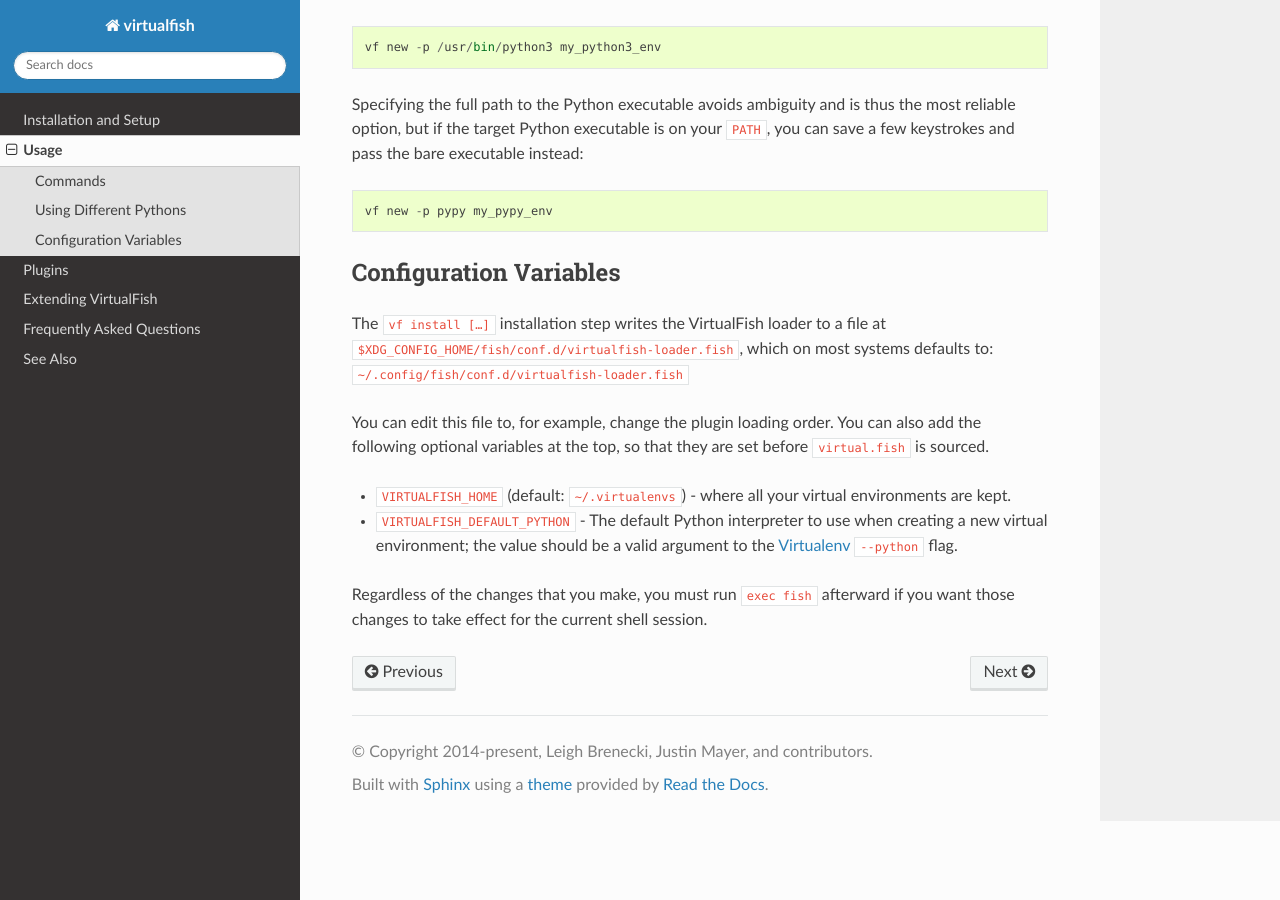
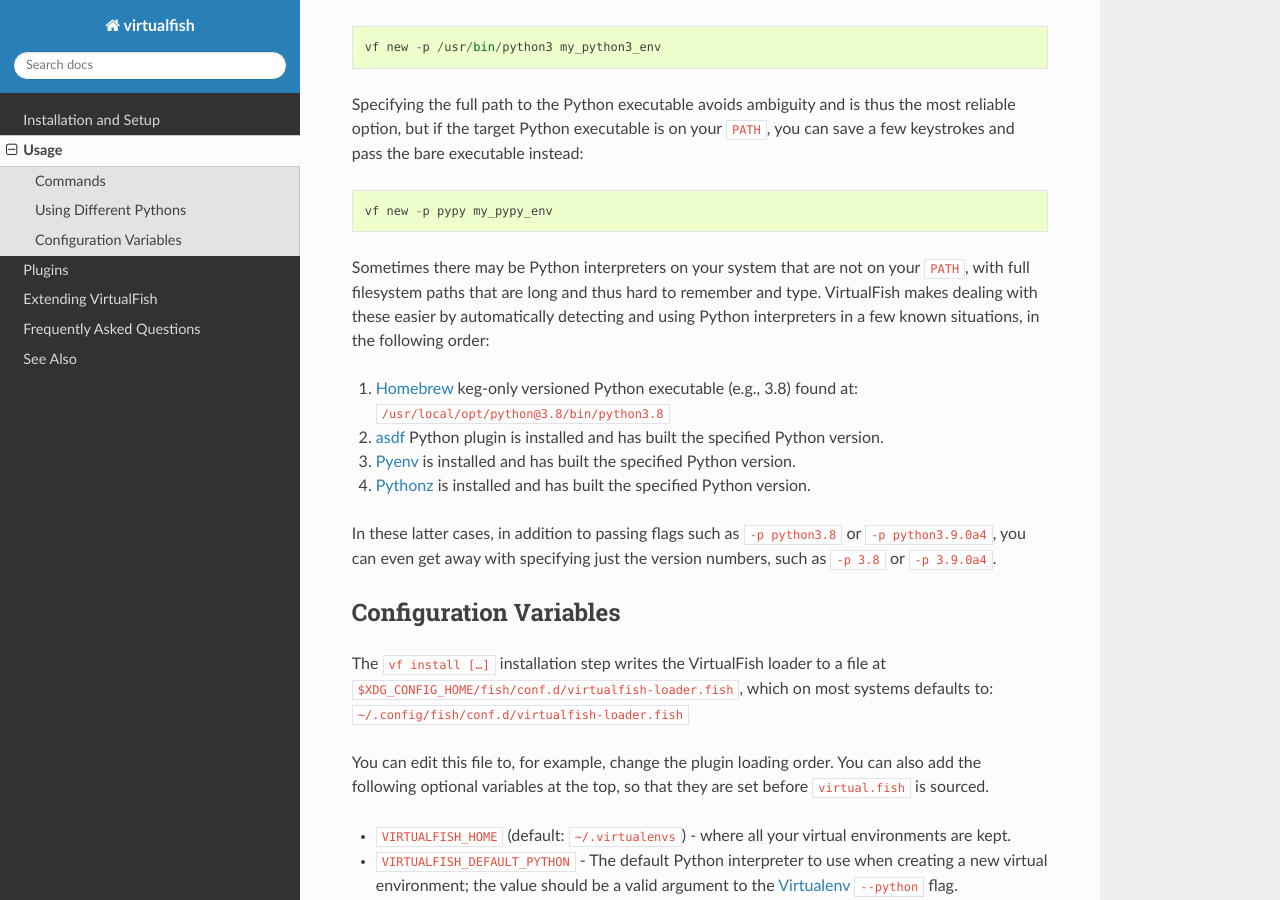
Before and after one commit to justinmayer/virtualfish, a Sphinx documentation site: the page built from docs/usage.rst, in a window 1280 px wide and 900 px high, scrolled down 933 px. Built offline with Sphinx 7.4.7 and the Read the Docs theme 2.0.0, drawn with Linux system fonts in a browser that asks for light colours; the version number could not be read and is left out.

Commit message:
Find Python interpreters via common paths/tools
Search for Python interpreters that may not be found on $PATH, which
currently includes those provided by Homebrew keg-only versioned Python
formulae, Pyenv, Pythonz, and asdf's Python plugin.)

```diff
--- a/docs/usage.rst
+++ b/docs/usage.rst
@@ -45,6 +45,21 @@
 
     vf new -p pypy my_pypy_env
 
+Sometimes there may be Python interpreters on your system that are not on your
+``PATH``, with full filesystem paths that are long and thus hard to remember and
+type. VirtualFish makes dealing with these easier by automatically detecting and
+using Python interpreters in a few known situations, in the following order:
+
+1. Homebrew_ keg-only versioned Python executable (e.g., 3.8) found at:
+   ``/usr/local/opt/python@3.8/bin/python3.8``
+2. asdf_ Python plugin is installed and has built the specified Python version.
+3. Pyenv_ is installed and has built the specified Python version.
+4. Pythonz_ is installed and has built the specified Python version.
+
+In these latter cases, in addition to passing flags such as ``-p python3.8`` or
+``-p python3.9.0a4``, you can even get away with specifying just the version
+numbers, such as ``-p 3.8`` or ``-p 3.9.0a4``.
+
 Configuration Variables
 -----------------------
 
@@ -68,3 +83,7 @@
 
 .. _virtualenvwrapper: https://bitbucket.org/dhellmann/virtualenvwrapper
 .. _Virtualenv: https://virtualenv.pypa.io/en/latest/
+.. _Homebrew: https://docs.brew.sh/Homebrew-and-Python
+.. _asdf: https://asdf-vm.com/
+.. _Pyenv: https://github.com/pyenv/pyenv
+.. _Pythonz: https://github.com/saghul/pythonz
```
Also changed, not shown: 1 other file.
